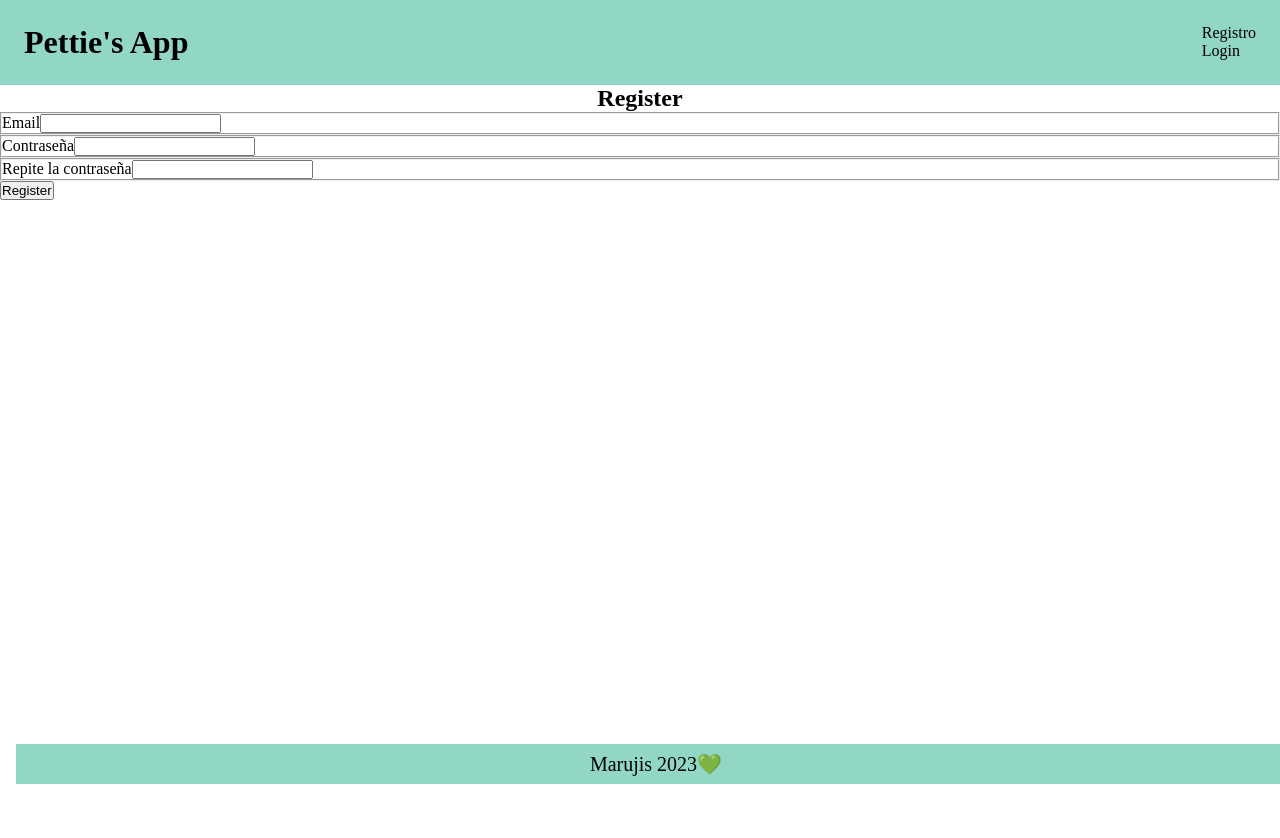
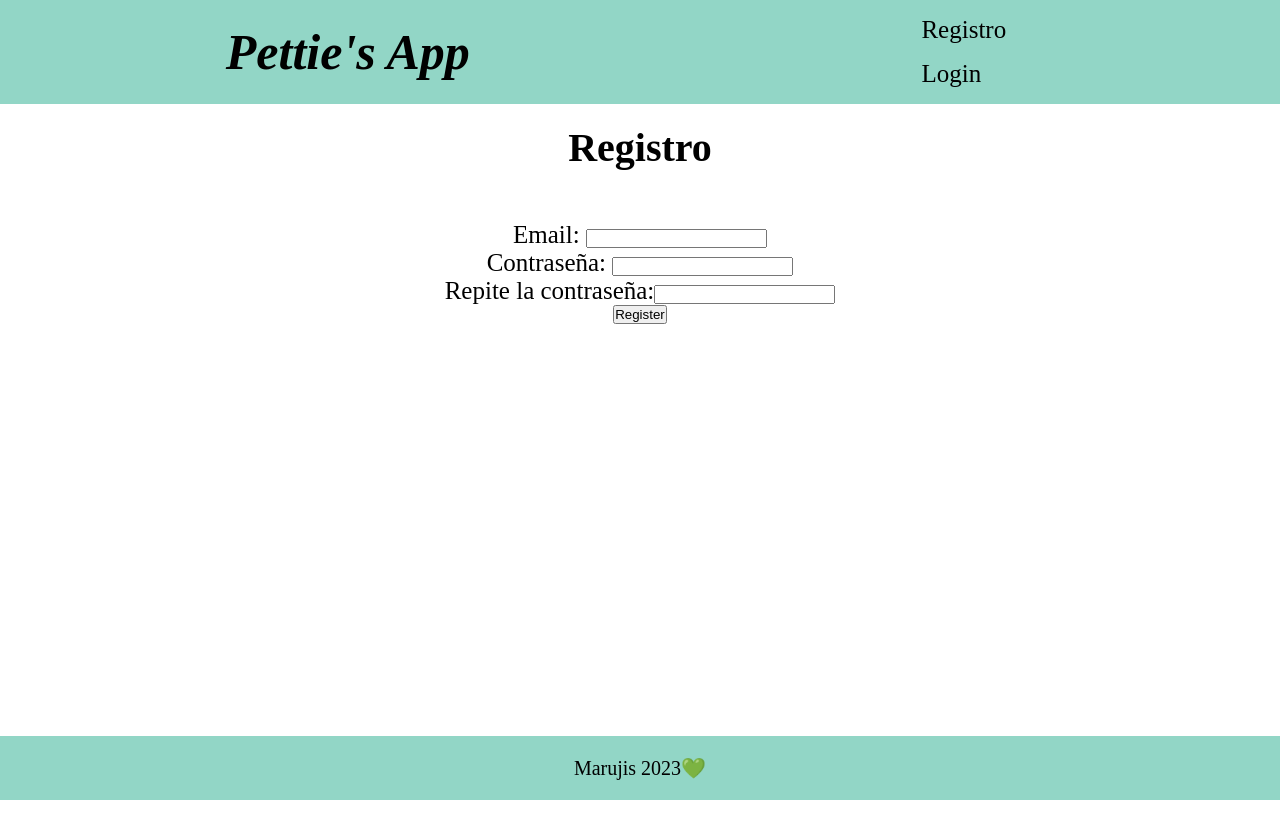
Before and after one commit to Mermalien/Proyect-3, a React (Create React App) app in the folder frontend/: page /register in a window 1280 px wide. Shown: the top 838 px of the page. Before the commit the page ends 800 px from the top, so only its background shows below. Built offline with nearby package versions, Linux system fonts and the light colour scheme.

Commit message:
commit css

```diff
--- a/frontend/src/App.css
+++ b/frontend/src/App.css
@@ -12,12 +12,18 @@ a:link{
     color: black;
 }
 a:hover{
-    color: red;
+    color: rgb(226, 133, 226);
 }
 
-li{
+ul{
+    padding: 3rem;
     list-style: none;
+    font-size: 25px;
+    display: flex;
+    flex-direction: column;
+    gap: 1rem;
 }
+
 
 div.app{
     display: flex;
@@ -26,24 +32,32 @@ div.app{
     min-width: 100vw;
     flex-grow: 1;
 }
+header > h1 {
+    font-size: 50px;
+    font-style: italic;
+}
 
 /*--------HEADER--------*/
 
 div.app > header {
+    width: 100vw;
+    height: 13vh;
+
     padding: 1.5rem;
     background-color: rgb(146, 214, 198);
     display: flex;
-    justify-content: space-between;
+    align-items: center;
+    justify-content: space-around;
 }
 
-h1{
-    text-align: center;
-}
 
 /*--------MENU DESLIZABLE--------*/
 .principalMenu{
     display: flex;
-    height: 20rem;
+    height: 25rem;
+
+    padding: 1rem;
+    margin: 3rem;
 }
 
 .principalMenu > div{
@@ -63,18 +77,16 @@ h1{
 
 /*--------FOOTER--------*/
 div.app > footer{
-    margin: 1rem;
-    padding: 1rem;
+    margin: 0;
+    padding: 2rem;
+    width: 100%;
+    height: 7%;
     display: flex;
     justify-content: center;
     align-items: center;
     font-size: 20px;
-
     position: absolute;
     bottom: 0;
-    width: 100%;
-    height: 40px;
-
     background-color: rgb(146, 214, 198);
 
 }
--- a/frontend/src/components/Auth.js
+++ b/frontend/src/components/Auth.js
@@ -1,10 +1,18 @@
-import { Link } from "react-router-dom";
+import { Link } from 'react-router-dom';
+import { useContext } from 'react';
+import { AuthContext } from '../context/AuthContext';
 
 export const Auth= () => {
-    return(
+    const {user, logout} = useContext(AuthContext);
+
+    return user ? (
+        <p>Has iniciado sesión como {user.email}<button onClick={() => logout()}>Cerrar Sesión</button></p>
+    ) :
+    (
     <ul>
         <li><Link to='/register'>Registro</Link></li>
         <li><Link to='/login'>Login</Link></li>
     </ul>
     )
+
 }
--- a/frontend/src/components/Menu.js
+++ b/frontend/src/components/Menu.js
@@ -11,15 +11,12 @@ import { AdoptPage } from '../pages/AdoptPage';
 
 export const Menu = () => {
 
-    function click(e){
-        e.preventDefault();
-    }
     return(
         <section className="principalMenu">
 
-        <div style={{backgroundImage: `url(${adopt})`}} onClick={click}>Adopta Aquí<AdoptPage></AdoptPage></div>
+        <div style={{backgroundImage: `url(${adopt})`}} >Adopciones<AdoptPage></AdoptPage></div>
 
-        <div style={{backgroundImage: `url(${dog})`}}><PostPage></PostPage></div>
+        <div style={{backgroundImage: `url(${dog})`}}>Sección de publicaciones<PostPage></PostPage></div>
 
         <div style={{backgroundImage: `url(${cat})`}}>Curiosidades</div>
 
--- a/frontend/src/context/AuthContext.js
+++ b/frontend/src/context/AuthContext.js
@@ -21,22 +21,24 @@ export const AuthContextProvider = ({children}) => {
                 setUser(data);
 
             } catch (error) {
-                setToken('');
-                setUser(null);
+                logout();
             }
         };
 
         if(token) getUserData();
     }, [token, setToken]);
 
+
+    const login = () => {
+        setToken('');
+    };
+
+
     const logout = () => {
         setToken('');
         setUser(null);
     };
 
-    const login = () => {
-        setToken('');
-    };
 
     return(
         <AuthContext.Provider value={{token, user, login, logout}}>
--- a/frontend/src/pages/LoginPage.js
+++ b/frontend/src/pages/LoginPage.js
@@ -1,3 +1,5 @@
+import '../styles/login.css';
+
 import { useContext, useState } from 'react';
 import { loginUserService } from '../services';
 import { useNavigate } from 'react-router-dom';
@@ -5,20 +7,21 @@ import { AuthContext } from '../context/AuthContext';
 
 export const LoginPage = () => {
 
-    const navigate = useNavigate();
     const {login} = useContext(AuthContext);
     const [email, setEmail] = useState('');
     const [password, setPassword] = useState('');
     const [error, setError] = useState('');
+    const navigate = useNavigate();
 
     const handleForm = async (e) => {
 
         e.preventDefault();
+        setError('')
 
         try {
-            const token = await loginUserService({email, password});
+            const data = await loginUserService({email, password});
 
-            login(token);
+            login(data);
             navigate('/');
 
         } catch (error) {
@@ -27,9 +30,10 @@ export const LoginPage = () => {
     }
 
     return(
-        <section>
+        <section className='login'>
             <h1>Login</h1>
-            <form onSubmit={handleForm}>
+
+            <form onSubmit={handleForm} className='loginForm'>
 
                 <fieldset>
                     <label htmlFor='email'>Email</label>
@@ -44,6 +48,7 @@ export const LoginPage = () => {
                 <button>Login</button>
                 {error ? <p>{error}</p> : null}
             </form>
+
         </section>
     );
 };
--- a/frontend/src/pages/PostPage.js
+++ b/frontend/src/pages/PostPage.js
@@ -12,7 +12,7 @@ export const PostPage = () => {
     return(
         <section>
             <Link to='/posts'>
-            <h1>Últimos posts publicados:</h1>
+            <h1>publicaciones</h1>
             </Link>
         </section>
     )
--- a/frontend/src/pages/RegisterPage.js
+++ b/frontend/src/pages/RegisterPage.js
@@ -1,3 +1,5 @@
+import '../styles/register.css';
+
 import { useState } from 'react';
 import {registerUserService} from '../services';
 import { useNavigate } from 'react-router-dom';
@@ -13,6 +15,7 @@ export const RegisterPage = () => {
 
     const handleForm = async (e) => {
         e.preventDefault();
+        setError('');
 
         if(pass1 !== pass2){
             setError('Las contraseñas no coinciden');
@@ -29,21 +32,21 @@ export const RegisterPage = () => {
         }
     };
     return(
-        <section>
-            <h1>Register</h1>
-            <form onSubmit={handleForm}>
+        <section className='register'>
+            <h1>Registro</h1>
+            <form onSubmit={handleForm} className='registerForm'>
                 <fieldset>
-                    <label htmlFor='email'>Email</label>
+                    <label htmlFor='email'>Email: </label>
                     <input type='email' id='email' name='email' value={email} required onChange={(e) => setEmail(e.target.value)}></input>
                 </fieldset>
 
                 <fieldset>
-                    <label htmlFor='pass1'>Contraseña</label>
+                    <label htmlFor='pass1'>Contraseña: </label>
                     <input type='password' id='pass1' name='pass1' value={pass1} required onChange={(e) => setPass1(e.target.value)}></input>
                 </fieldset>
 
                 <fieldset>
-                    <label htmlFor='pass2'>Repite la contraseña</label>
+                    <label htmlFor='pass2'>Repite la contraseña:</label>
                     <input type='password' id='pass2' name='pass2'value={pass2} required onChange={(e) => setPass2(e.target.value)}/>
                 </fieldset>
 
--- a/frontend/src/services/index.js
+++ b/frontend/src/services/index.js
@@ -13,7 +13,7 @@ export const getPostsService = async () => {
 
 
 export const registerUserService = async ({email, password}) => {
-    const response = await fetch(`${process.env.REACT.APP.BACKEND}/user`, {
+    const response = await fetch(`${process.env.REACT_APP_BACKEND}/user`, {
         method: 'POST',
         body: JSON.stringify({email, password}),
         headers: {
--- /dev/null
+++ b/frontend/src/styles/login.css
@@ -0,0 +1,30 @@
+*{
+    margin: 0;
+    padding: 0;
+    box-sizing: border-box;
+}
+
+
+.loginForm{
+    height: 85vh;
+    width: 100vw;
+    display: flex;
+    flex-direction: column;
+    align-items: center;
+
+    margin-top: 50px;
+}
+
+
+.login > h1 {
+    display: flex;
+    justify-content: center;
+    margin-top: 20px;
+    font-size: 40px;
+}
+
+
+.loginForm > fieldset {
+    border: 0;
+    font-size: 25px;
+}
--- /dev/null
+++ b/frontend/src/styles/register.css
@@ -0,0 +1,30 @@
+*{
+    margin: 0;
+    padding: 0;
+    box-sizing: border-box;
+}
+
+
+.registerForm{
+    height: 85vh;
+    width: 100vw;
+    display: flex;
+    flex-direction: column;
+    align-items: center;
+
+    margin-top: 50px;
+}
+
+
+.register > h1 {
+    display: flex;
+    justify-content: center;
+    margin-top: 20px;
+    font-size: 40px;
+}
+
+
+.registerForm > fieldset {
+    border: 0;
+    font-size: 25px;
+}
```
Also changed, not shown: frontend/src/components/Header.js (+3 -4 lines), frontend/src/pages/AnimalsPlantsPage.js (added, +8 -0 lines).
